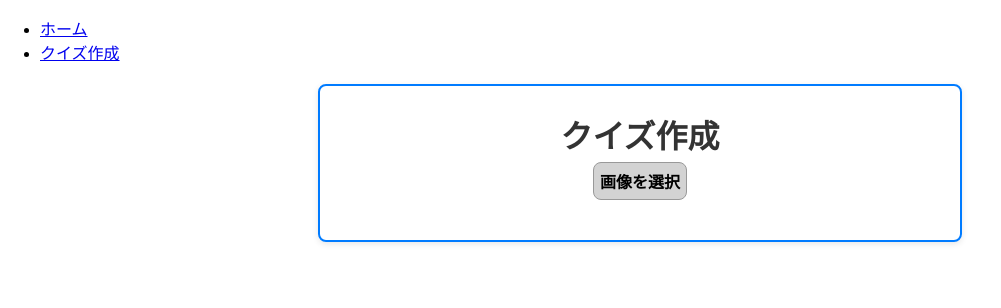
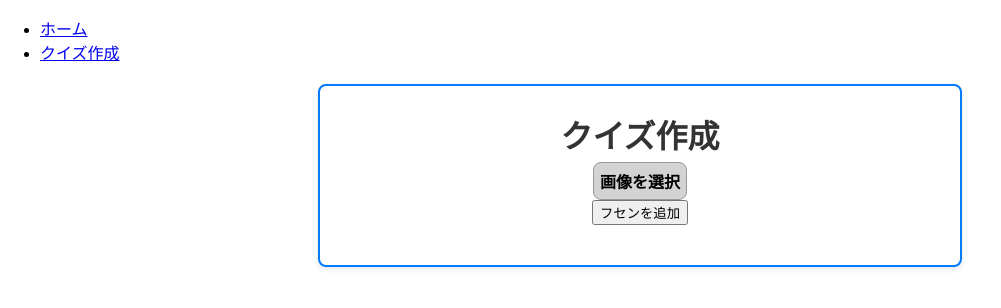
Before and after one commit to takoyakibot/chin2, a React (Create React App) app: page /create-quiz in a window 1280 px wide. Shown: the top 308 px of the page, without its empty margins (0-1001 px from the left). Built offline with nearby package versions, Linux system fonts and the light colour scheme.

Commit message:
フセン2つ

```diff
--- a/src/CreateQuiz.js
+++ b/src/CreateQuiz.js
@@ -3,6 +3,7 @@ import './style.css'; // スタイルシートをインポート
 
 const CreateQuiz = () => {
   const [selectedImage, setSelectedImage] = useState(null);
+  const [rectangles, setRectangles] = useState([]);
   const [showRectangle, setShowRectangle] = useState(false);
   const [rectanglePosition, setRectanglePosition] = useState({ x: 0, y: 0 });
 
@@ -37,6 +38,12 @@ const CreateQuiz = () => {
     setShowRectangle(true);
   };
 
+  const handleAddRectangle = () => {
+    if (rectangles.length < 2) {
+      setRectangles([...rectangles, rectanglePosition]);
+    }
+  };
+
   return (
     <div className="container">
       <h1>クイズ作成</h1>
@@ -45,12 +52,13 @@ const CreateQuiz = () => {
         {selectedImage && (
           <div style={{ position: 'relative' }}>
             <img src={selectedImage} alt="Selected" onClick={handleImageClick} />
-            {showRectangle && (
+            {rectangles.map((rect, index) => (
               <div
+                key={index}
                 className="rectangle"
-                style={{ top: `${rectanglePosition.y}px`, left: `${rectanglePosition.x}px` }}
+                style={{ top: `${rect.y}px`, left: `${rect.x}px` }}
               ></div>
-            )}
+            ))}
           </div>
         )}
         {/* 画像選択ボタン */}
@@ -60,6 +68,8 @@ const CreateQuiz = () => {
             <input type="file" id="filename" onChange={handleImageSelect} accept="image/*" />
           </label>
         </div>
+        {/* フセン追加ボタン */}
+        <button onClick={handleAddRectangle}>フセンを追加</button>
       </div>
     </div>
   );
```
